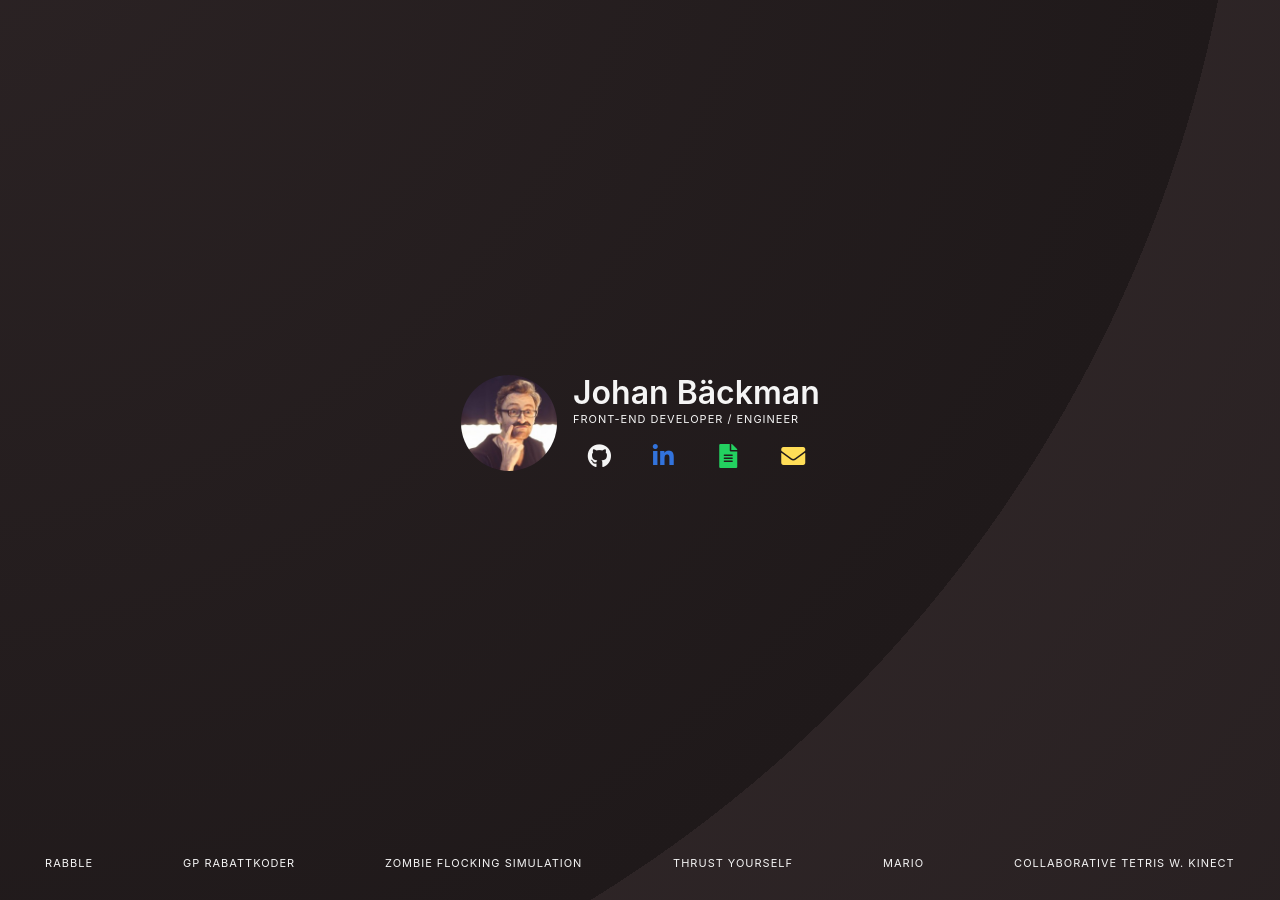
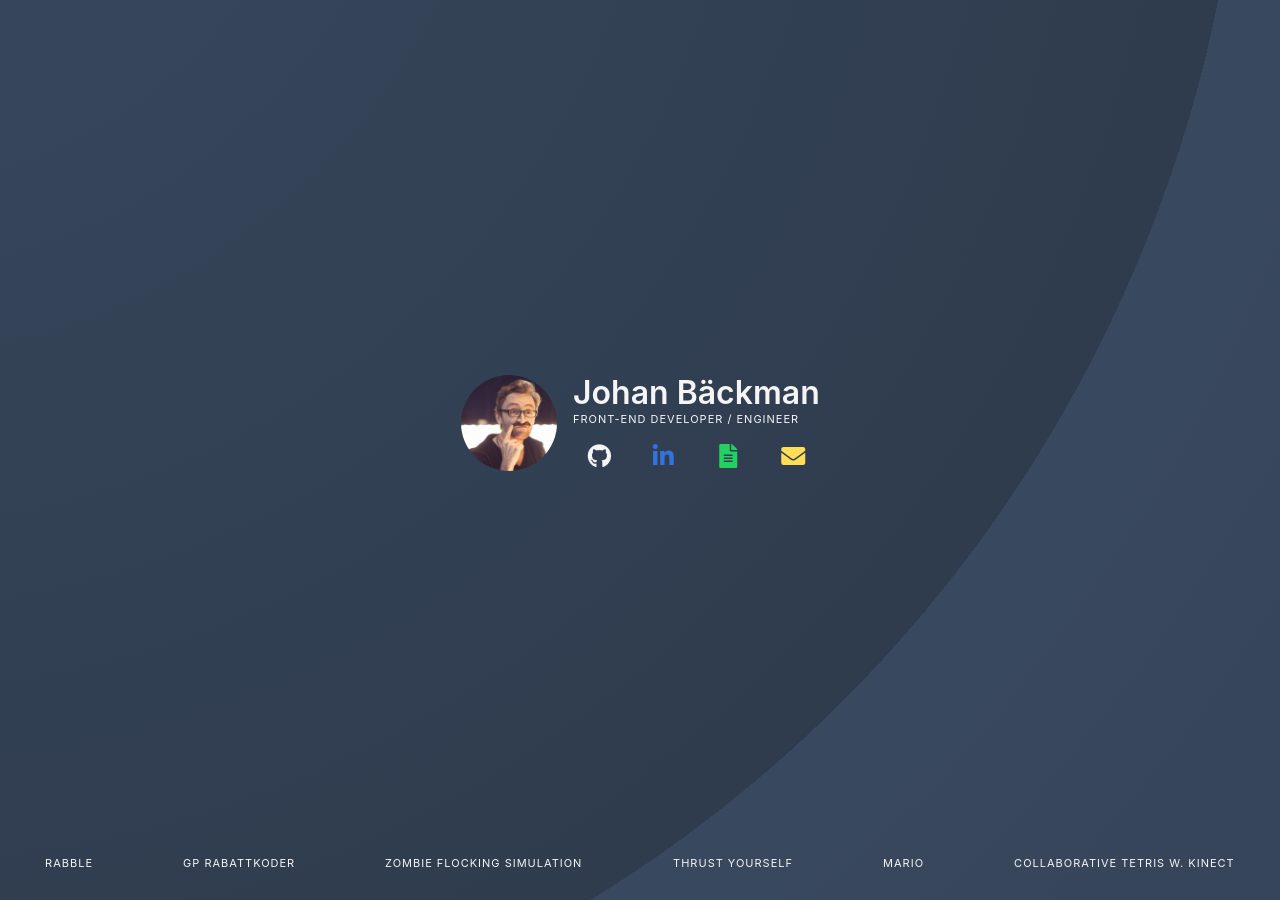
Before and after one commit to jobackman/jobackman.github.io, a Jekyll site: the page built from index.md, in a window 1280 px wide. Built offline with Jekyll 4.4.1, drawn with Linux system fonts in a browser that asks for light colours; nearby versions of some CDN libraries.

Commit message:
Update background-color

```diff
--- a/_sass/animations.scss
+++ b/_sass/animations.scss
@@ -39,6 +39,14 @@ $animation-delay-base-duration: .25s;
     animation: appear $animation-base-duration forwards;
   }
 
+  &--radial-gradient {
+    background: repeating-radial-gradient(
+      circle at 0% 0%,
+      $background-color--light,
+      $background-color 75%
+    );
+  }
+
   &--duration {
     @for $i from 1 to 5 {
       @include animation-duration($i);
--- a/_sass/colors.scss
+++ b/_sass/colors.scss
@@ -1,2 +1,2 @@
-$background-color: #1f191a;
+$background-color: #2f3c4e;
 $background-color--light: lighten($background-color, 5%);
```
